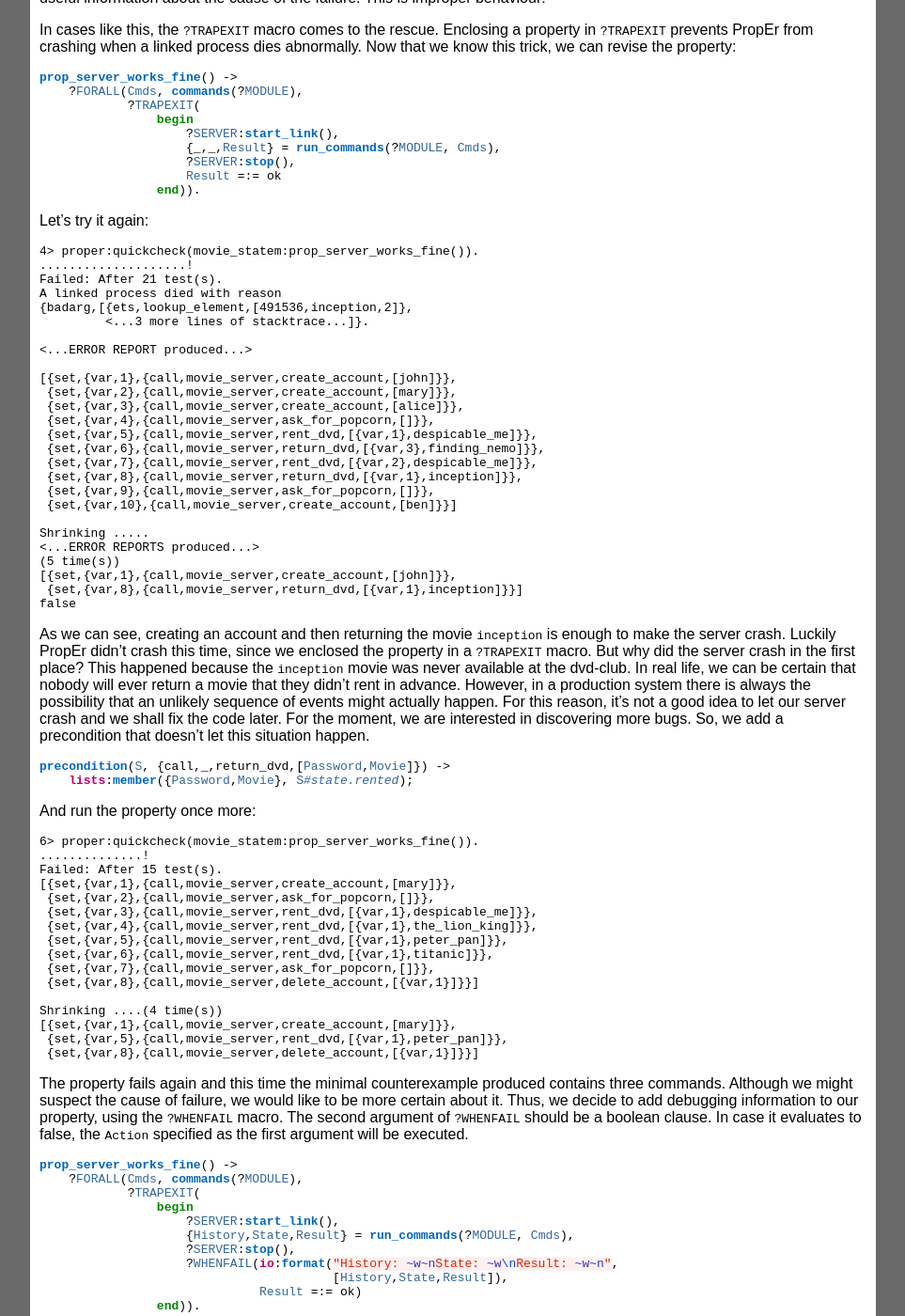
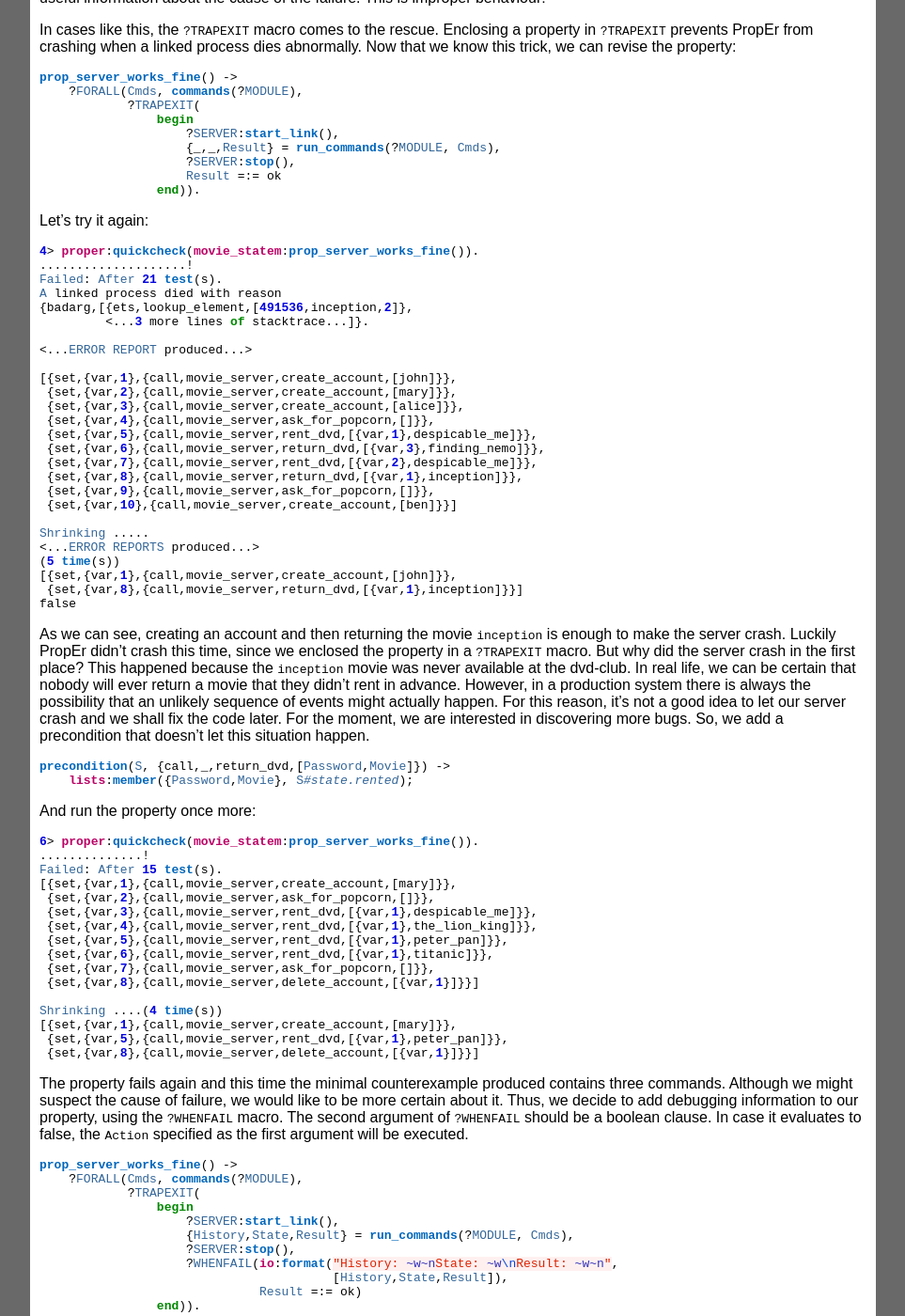
Before and after one commit to proper-testing/proper-testing.github.io, a Jekyll site: the page built from tutorials/PropEr_testing_of_generic_servers.md, in a window 1280 px wide and 1400 px high, scrolled down 6313 px. Shown: the whole window at 94% size, without its empty margins (158-1121 px from the left). Built offline with Jekyll 4.4.1, drawn with Linux system fonts in a browser that asks for light colours; some of the changed text lies outside the part shown.

Commit message:
Use Erlang shell highlighting

```diff
--- a/tutorials/PropEr_testing_of_generic_servers.md
+++ b/tutorials/PropEr_testing_of_generic_servers.md
@@ -455,7 +455,7 @@ postcondition(_S, {call,_,ask_for_popcorn,[]}, Result) ->
 Having specified the abstract state machine, it's high time to test the
 property:
 
-{% highlight plaintext %}
+{% highlight erl %}
 2> proper:quickcheck(movie_statem:prop_server_works_fine()).
 ....
 =ERROR REPORT==== 29-May-2011::22:28:16 ===
@@ -500,7 +500,7 @@ prop_server_works_fine() ->
 
 Let's try it again:
 
-{% highlight plaintext %}
+{% highlight erl %}
 4> proper:quickcheck(movie_statem:prop_server_works_fine()).
 ....................!
 Failed: After 21 test(s).
@@ -548,7 +548,7 @@ precondition(S, {call,_,return_dvd,[Password,Movie]}) ->
 
 And run the property once more:
 
-{% highlight plaintext %}
+{% highlight erl %}
 6> proper:quickcheck(movie_statem:prop_server_works_fine()).
 ..............!
 Failed: After 15 test(s).
@@ -602,7 +602,7 @@ prop_server_works_fine() ->
 Running the test for the new property, we get more explicit information
 about command execution and the cause of failure.
 
-{% highlight plaintext %}
+{% highlight erl %}
 {% raw %}
 8> proper:quickcheck(movie_statem:prop_server_works_fine()).
 .............................!
@@ -670,7 +670,7 @@ postcondition(S, {call, _, delete_account, [Password]}, Result) ->
 
 And again we try:
 
-{% highlight plaintext %}
+{% highlight erl %}
 {% raw %}
 12> proper:quickcheck(movie_statem:prop_server_works_fine()).
 ............................................................................
@@ -725,7 +725,7 @@ precondition(_, _) ->
 
 And test the property once more:
 
-{% highlight plaintext %}
+{% highlight erl %}
 {% raw %}
 15> proper:quickcheck(movie_statem:prop_server_works_fine()).
 ...................!
@@ -778,10 +778,9 @@ precondition(S, {call,_,rent_dvd,[Password,Movie]}) ->
 
 Eventually:
 
-{% highlight plaintext %}
+{% highlight erl %}
 18>  proper:quickcheck(movie_statem:prop_server_works_fine()).
-...........................................................................
-..........................
+.....................................................................................................
 OK: Passed 100 test(s).
 true
 {% endhighlight%}
@@ -841,7 +840,7 @@ handle_call({return,Password,Movie}, _From, S) ->
 
 and check that the counterexample now passes the test:
 
-{% highlight plaintext %}
+{% highlight erl %}
 41> proper:check(movie_statem:prop_server_works_fine(), proper:counterexample()).
 OK: The input passed the test.
 true
@@ -868,9 +867,9 @@ prop_server_works_fine() ->
 
 If we run the test now:
 
-{% highlight plaintext %}
+{% highlight erl %}
 41> proper:quickcheck(movie_statem:prop_server_works_fine(), 3000).
-<...3000 dots....>
+...........3000 dots.............
 OK: Passed 3000 test(s).
 
 31.20% {movie_server,ask_for_popcorn,0}
@@ -900,9 +899,9 @@ command(S) ->
 
 The resulting distribution is:
 
-{% highlight plaintext %}
+{% highlight erl %}
 42> proper:quickcheck(movie_statem:prop_server_works_fine(), 3000).
-<...3000 dots....>
+...........3000 dots.............
 OK: Passed 3000 test(s).
 
 36.69% {movie_server,rent_dvd,2}
```
Also changed, not shown: tutorials/PropEr_testing_of_finite_state_machines.md (+26 -28 lines), tutorials/PropEr_testing_of_process_interaction.md (+16 -16 lines).
